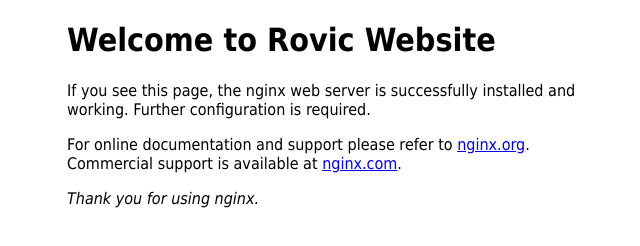
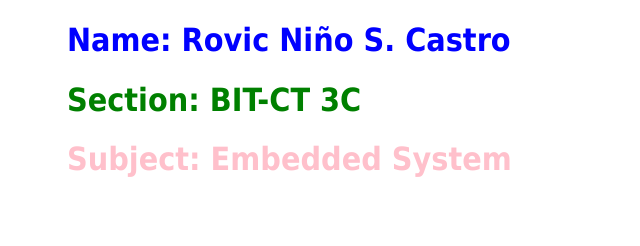
Before and after one commit to Dongrovic/html, a plain HTML site: page index.html in a window 1280 px wide. Shown: the whole page, without its empty margins (293-933 px from the left). Drawn offline with Linux system fonts and the light colour scheme.

Commit message:
this is my second comit

```diff
--- a/index.html
+++ b/index.html
@@ -9,15 +9,6 @@ font-family: Tahoma, Verdana, Arial, sans-serif; }
 </style>
 </head>
 <body>
-<h1>Welcome to Rovic Website</h1>
-<p>If you see this page, the nginx web server is successfully installed and
-working. Further configuration is required.</p>
-
-<p>For online documentation and support please refer to
-<a href="http://nginx.org/">nginx.org</a>.<br/>
-Commercial support is available at
-<a href="http://nginx.com/">nginx.com</a>.</p>
-
-<p><em>Thank you for using nginx.</em></p>
-</body>
-</html>
+<h1 style=color:Blue;>Name: Rovic Niño S. Castro</h1>
+<h1 style="Color:green;"> Section: BIT-CT 3C</h1>
+<h1 style="color:pink;">Subject: Embedded System</h1>
```
